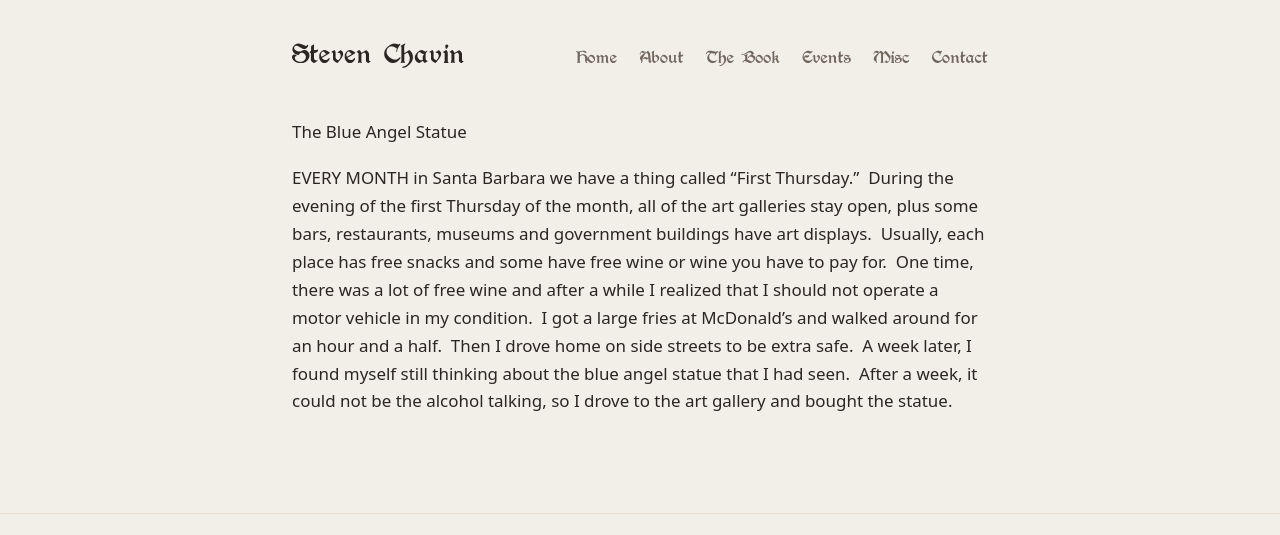
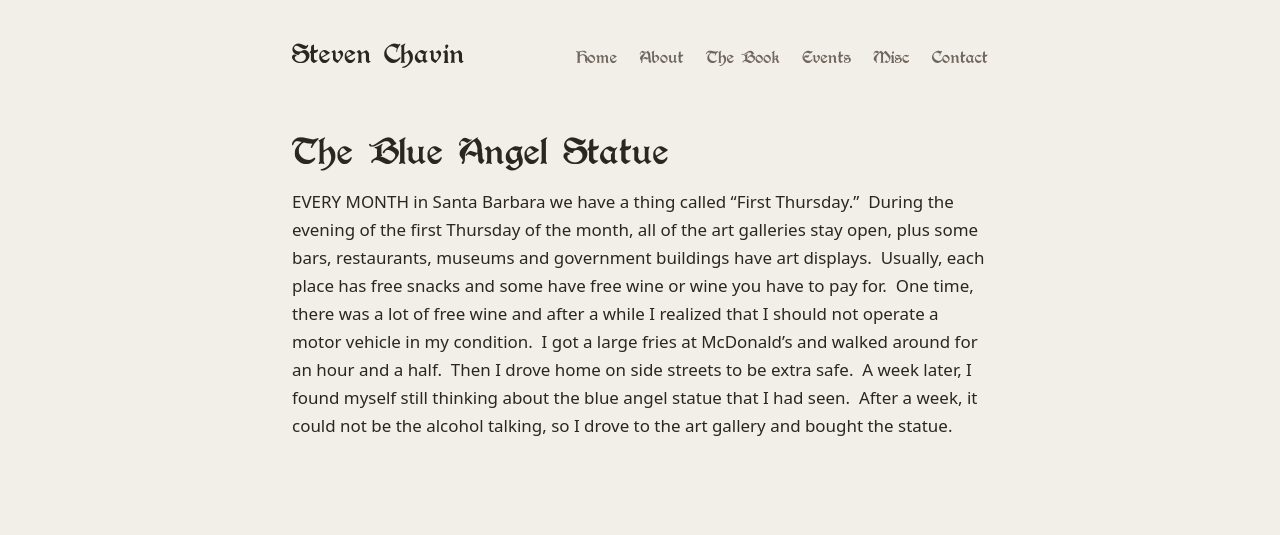
Before and after one commit to grantcox/cronelpub, an Eleventy site: page src/misc.md in a window 1280 px wide. Shown: the top 535 px of the page. Built offline with nearby package versions, Linux system fonts and the light colour scheme; Eleventy itself is replaced by a stand-in of ours; files that its build step writes are made by us from their sources.

Commit message:
Update Pages “misc”

```diff
--- a/src/misc.md
+++ b/src/misc.md
@@ -4,6 +4,6 @@ permalink: /misc/
 title: Miscellaneous
 ---
 
-The Blue Angel Statue
+# The Blue Angel Statue
 
 EVERY MONTH in Santa Barbara we have a thing called “First Thursday.”  During the evening of the first Thursday of the month, all of the art galleries stay open, plus some bars, restaurants, museums and government buildings have art displays.  Usually, each place has free snacks and some have free wine or wine you have to pay for.  One time, there was a lot of free wine and after a while I realized that I should not operate a motor vehicle in my condition.  I got a large fries at McDonald’s and walked around for an hour and a half.  Then I drove home on side streets to be extra safe.  A week later, I found myself still thinking about the blue angel statue that I had seen.  After a week, it could not be the alcohol talking, so I drove to the art gallery and bought the statue.
```
